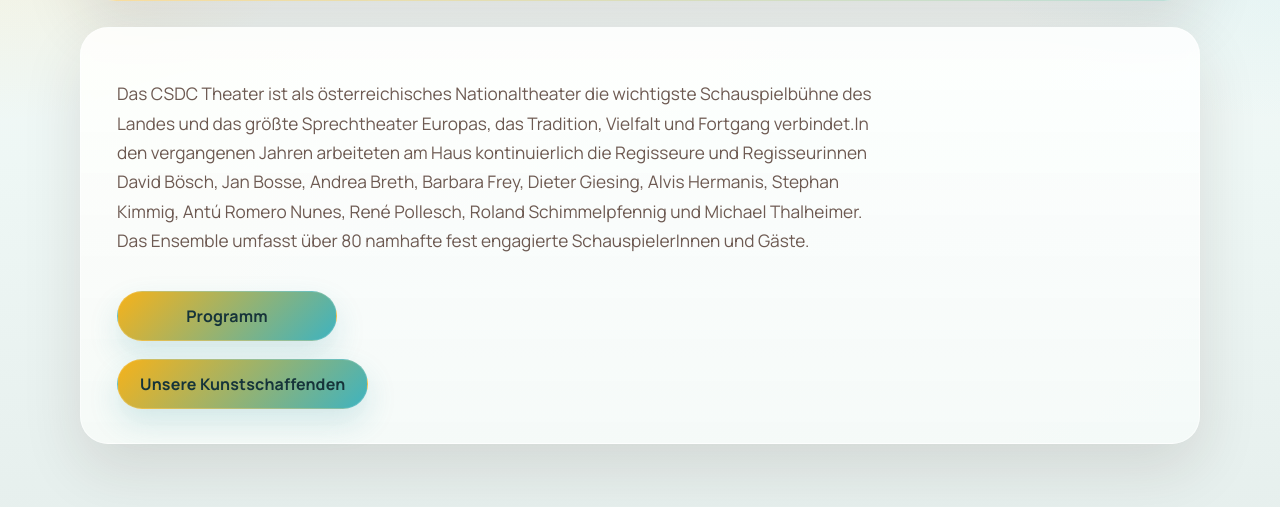
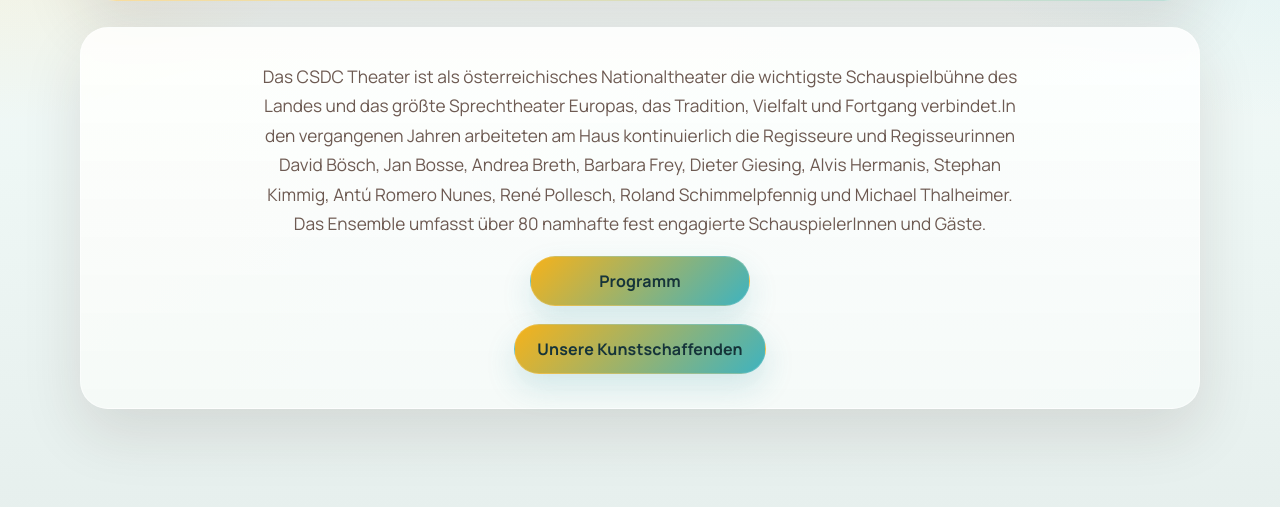
Before and after one commit to schikimikiviki/theater-datenbank-csdc, a plain HTML site: page htdocs/index.html in a window 1280 px wide. Shown: the part 271-778 px from the top of the page. Drawn offline with nearby package versions, Linux system fonts and the light colour scheme.

Commit message:
Tweak homepage layout a bit

```diff
--- a/htdocs/static/styles.css
+++ b/htdocs/static/styles.css
@@ -168,7 +168,7 @@ body > h1 + form {
 .body-main {
   display: flex;
   flex-direction: column;
-  align-items: flex-start;
+  align-items: center;
   gap: 18px;
   background:
     linear-gradient(180deg, rgba(255, 255, 255, 0.9), rgba(247, 251, 249, 0.94)),
@@ -182,7 +182,8 @@ body > h1 + form {
 .body-description {
   font-size: 1.08rem;
   max-width: 72ch;
-  text-align: left;
+  margin: 0 auto;
+  text-align: center;
 }
 
 .body-main > a,
```
